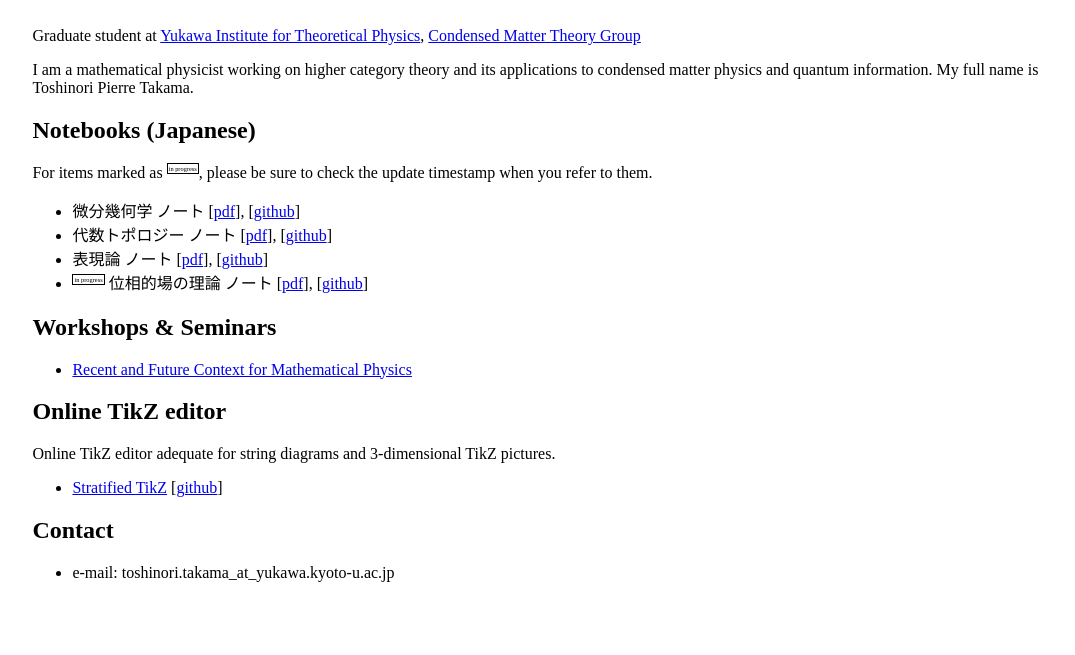
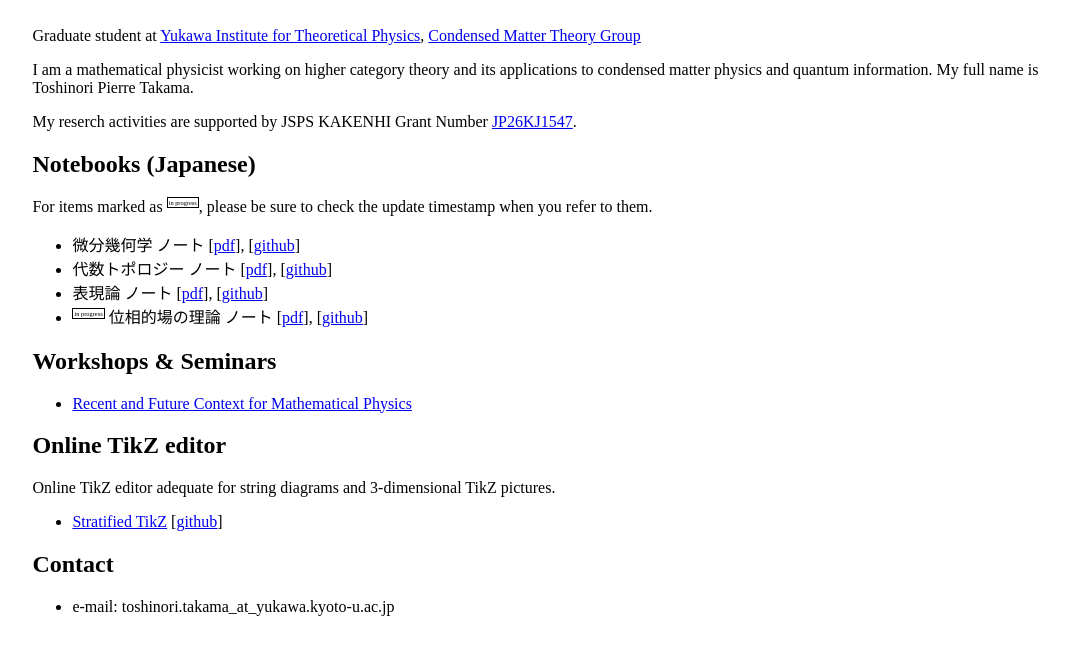
Before and after one commit to T2sp/T2sp.github.io, a plain HTML site: page index.html in a window 1280 px wide. Shown: the part 95-750 px from the top of the page, without its empty margins (102-1177 px from the left). Drawn offline with Linux system fonts and the light colour scheme.

Commit message:
Add information of grants in index.html

```diff
--- a/index.html
+++ b/index.html
@@ -32,6 +32,9 @@
             </p>
             <p>
                 I am a mathematical physicist working on higher category theory and its applications to condensed matter physics and quantum information. My full name is Toshinori Pierre Takama.
+            </p>
+            <p>
+                My reserch activities are supported by JSPS KAKENHI Grant Number <a href="https://kaken.nii.ac.jp/ja/grant/KAKENHI-PROJECT-26KJ1547/">JP26KJ1547</a>.
             </p>
 
             <h2>Notebooks (Japanese)</h2>
```
Also changed, not shown: 1 other file.
